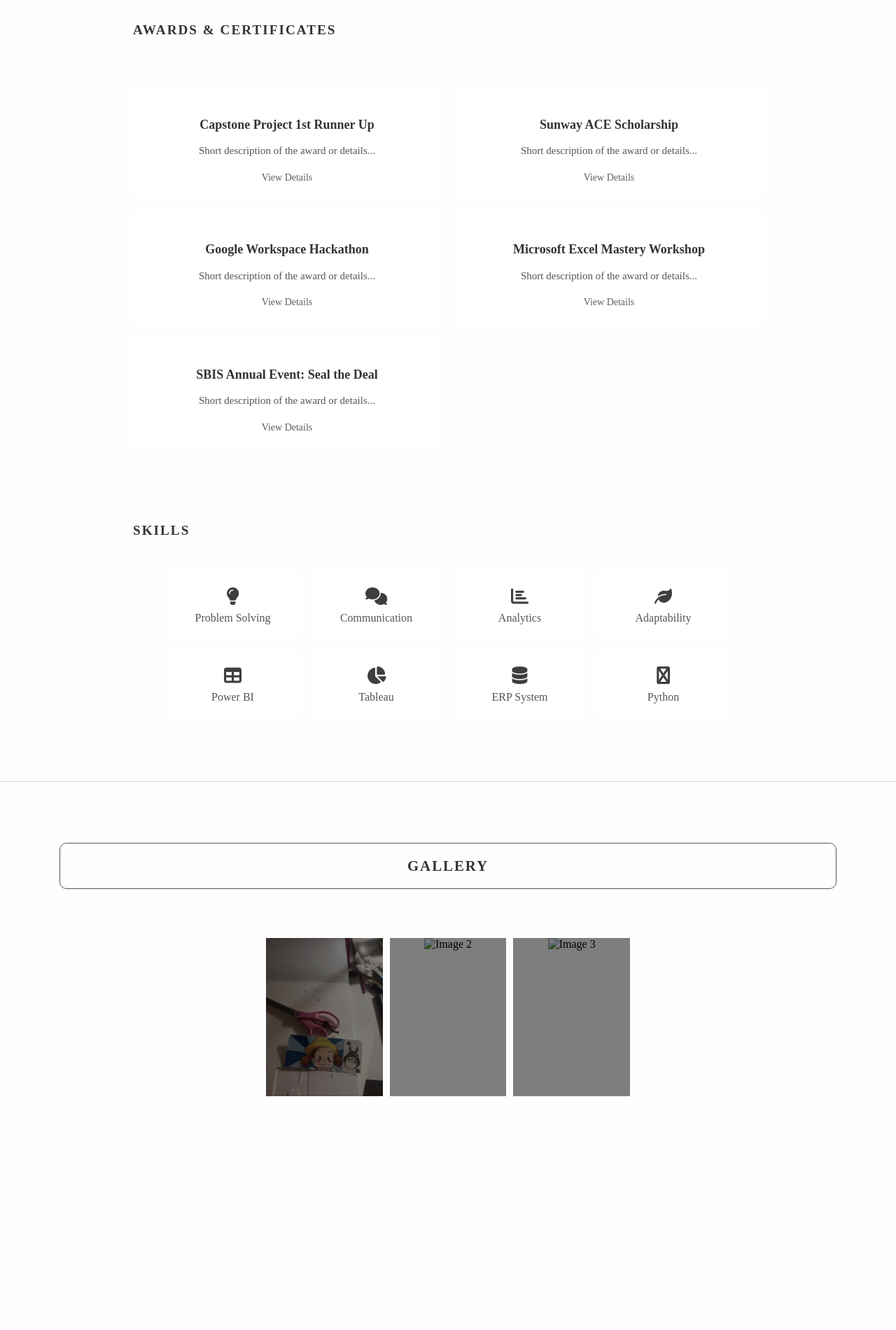
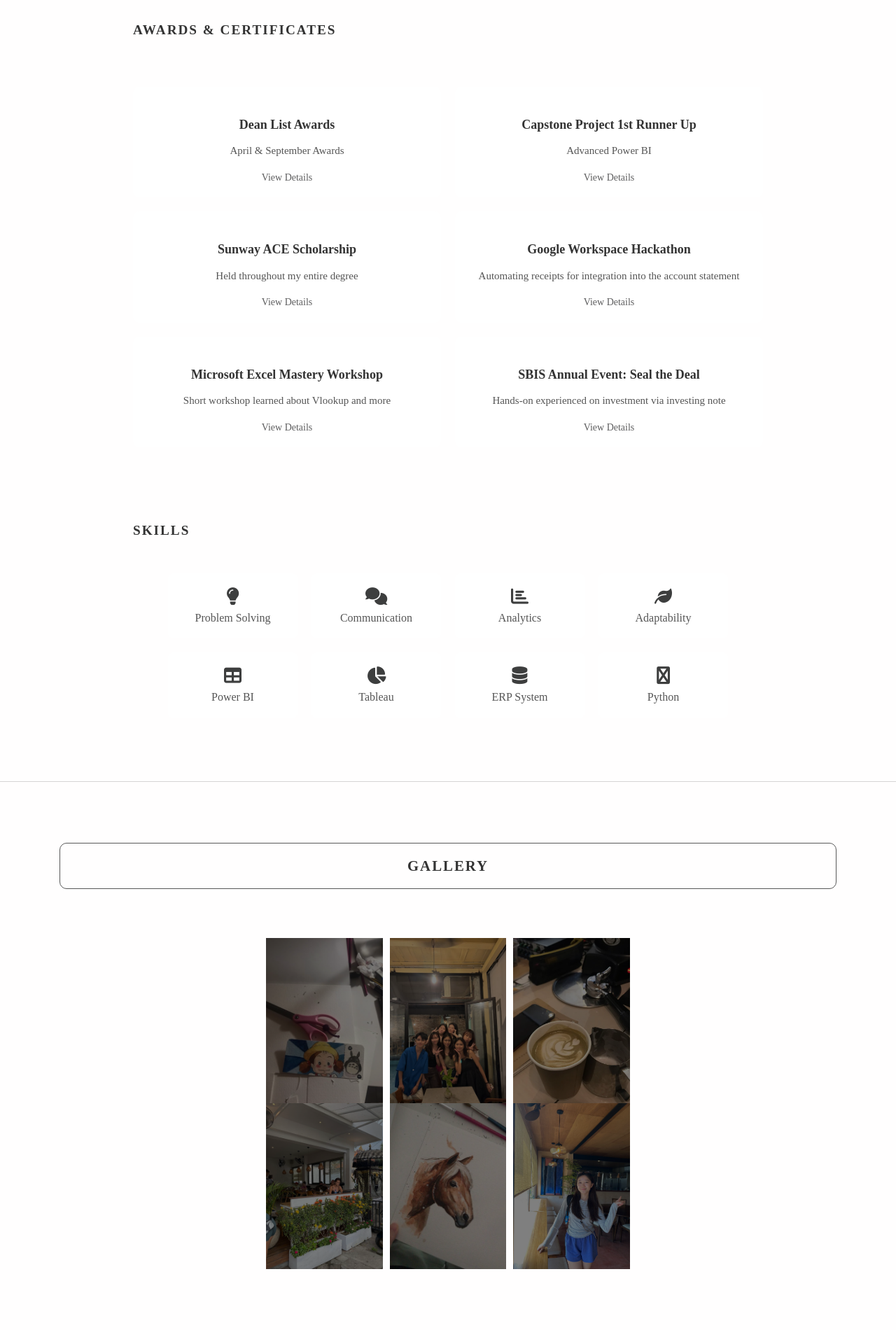
Before and after one commit to JYi55/Jin, a plain HTML site: page index.html in a window 1280 px wide. Shown: the part 2640-4540 px from the top of the page at 70% size. Drawn offline with Linux system fonts and the light colour scheme; files whose address does not match are found by name.

Commit message:
Update index.html

```diff
--- a/index.html
+++ b/index.html
@@ -193,28 +193,33 @@
       <h3>Awards & Certificates</h3>
       <div class="award-container">
         <div class="award-item">
+          <h4>Dean List Awards</h4>
+          <p>April & September Awards</p>
+          <a href="https://drive.google.com/file/d/1ey28IfElpI1uZ7Jq7KUNCPnfNitpfRAI/view?usp=sharing" target="_blank" class="award-link">View Details</a>
+        </div>
+        <div class="award-item">
           <h4>Capstone Project 1st Runner Up</h4>
-          <p>Short description of the award or details...</p>
+          <p>Advanced Power BI</p>
           <a href="https://drive.google.com/file/d/1ey28IfElpI1uZ7Jq7KUNCPnfNitpfRAI/view?usp=sharing" target="_blank" class="award-link">View Details</a>
         </div>
         <div class="award-item">
           <h4>Sunway ACE Scholarship</h4>
-          <p>Short description of the award or details...</p>
+          <p>Held throughout my entire degree</p>
           <a href="C:\Users\acer\Desktop\JY\Sunway Uni\WONG_JIN_YI-21020037-345BBA-202203-FT-20220405210333.pdf" target="_blank" class="award-link">View Details</a>
         </div>
         <div class="award-item">
           <h4>Google Workspace Hackathon</h4>
-          <p>Short description of the award or details...</p>
+          <p>Automating receipts for integration into the account statement</p>
           <a href="https://api.badgr.io/public/assertions/Rrup_0XZQeem-Rgmfga0Rg?identity__email=jinyi.wong%40yahoo.com" target="_blank" class="award-link">View Details</a>
         </div>
         <div class="award-item">
           <h4>Microsoft Excel Mastery Workshop</h4>
-          <p>Short description of the award or details...</p>
+          <p>Short workshop learned about Vlookup and more</p>
           <a href="wongjinyi0531" target="_blank" class="award-link">View Details</a>
         </div>
         <div class="award-item">
           <h4>SBIS Annual Event: Seal the Deal</h4>
-          <p>Short description of the award or details...</p>
+          <p>Hands-on experienced on investment via investing note</p>
           <a href="https://drive.google.com/file/d/1mx2evQcz_X_pMXRdqtngO-7z49InIPLk/view?usp=sharing" target="_blank" class="award-link">View Details</a>
         </div>
       </div>
@@ -261,21 +266,32 @@
   </div>
 </div>
 
-<!-- Gallery Section-->
+<!--Gallery Section-->
 <div class="gallery-section" id="gallery">
   <div class="container">
-    <h2 class="special-heading">Gallery</h2>
+    <h2 class="special-heading"> Gallery</h2>
 
     <div class="gallery-container">
       <div class="gallery-row">
         <div class="gallery-item">
-          <img src="IMG/gallery img 1.jpg" alt="Image 1">
+          <img src="IMG\gallery img 1.jpg" alt="Image 1">
         </div>
         <div class="gallery-item">
-          <img src="IMG/gallery img 2.jpeg" alt="Image 2">
+          <img src="IMG\gallery image 2.jpeg" alt="Image 2">
         </div>
         <div class="gallery-item">
-          <img src="IMG/gallery img 3.jpeg" alt="Image 3">
+          <img src="IMG\gallery image 3.jpeg" alt="Image 3">
+        </div>
+      </div>
+      <div class="gallery-row">
+        <div class="gallery-item">
+          <img src="IMG\gallery image 4.jpeg" alt="Image 4">
+        </div>
+        <div class="gallery-item">
+          <img src="IMG\gallery image 5.jpeg" alt="Image 5">
+        </div>
+        <div class="gallery-item">
+          <img src="IMG\gallery image 6.jpeg" alt="Image 6">
         </div>
       </div>
     </div>
```
